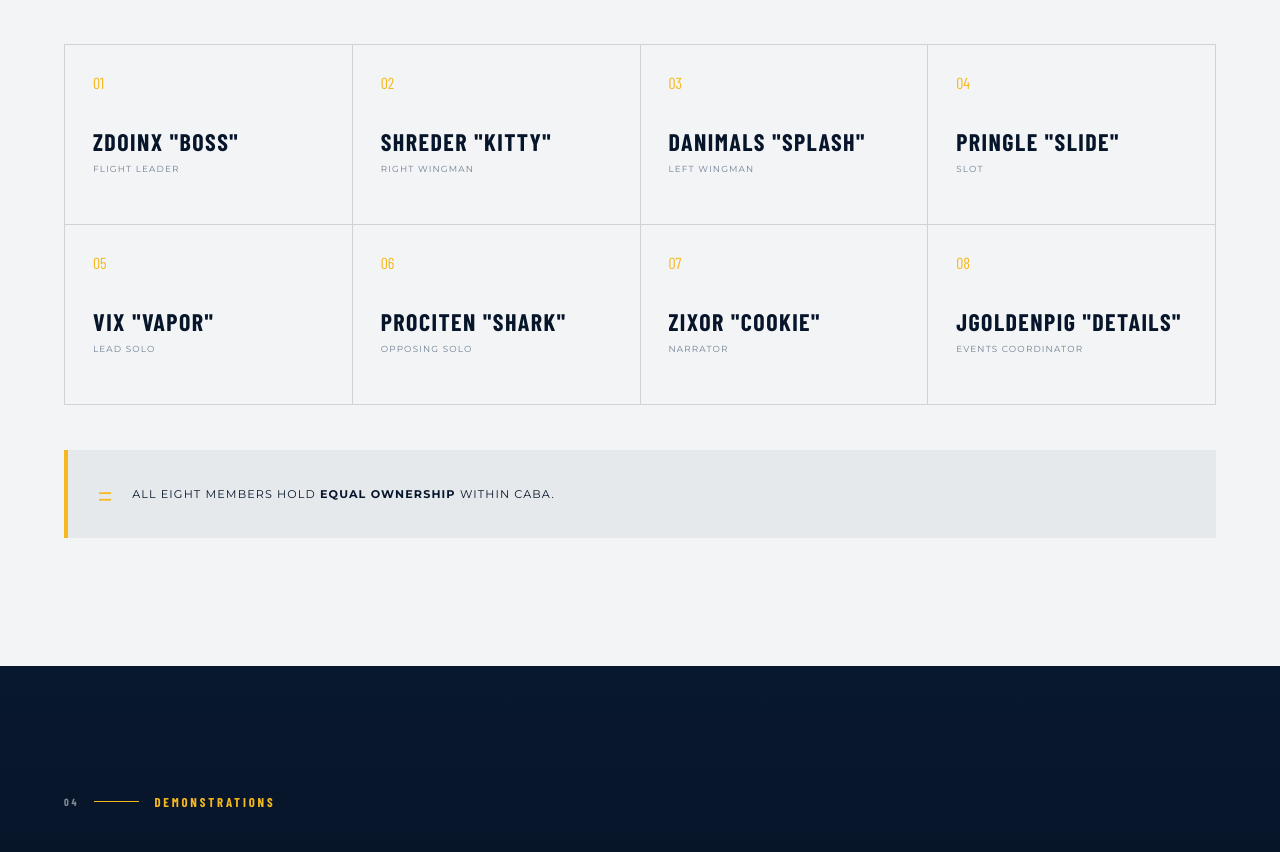
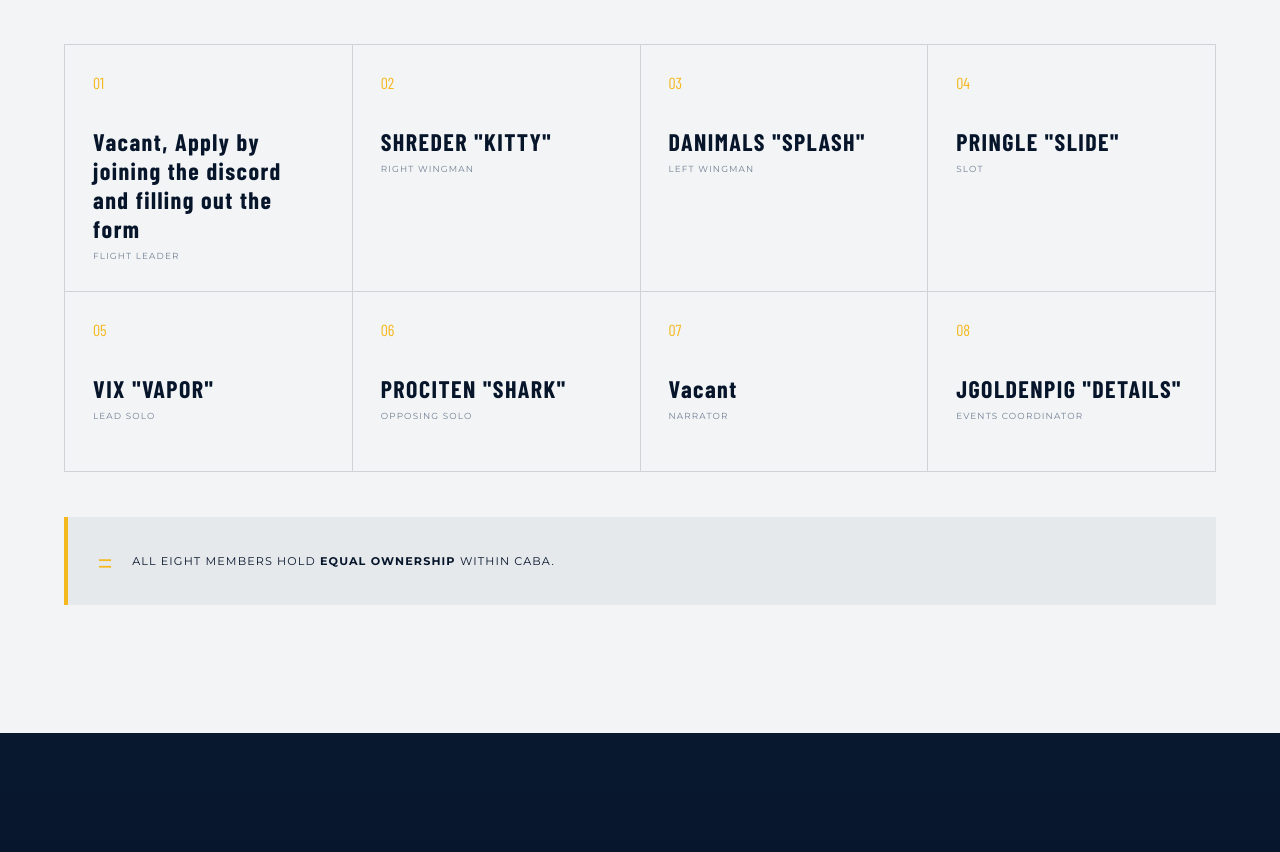
Before and after one commit to chaseeditz2/CABA-Website, a plain HTML site: page index.html in a window 1280 px wide. Shown: the part 3800-4652 px from the top of the page. Drawn offline with nearby package versions, Linux system fonts and the light colour scheme; a web font is replaced by a local one.

Commit message:
Update index.html
Fixing names on the 8.

```diff
--- a/index.html
+++ b/index.html
@@ -824,7 +824,8 @@
                         </div>
 
                         <h3>
-                            ZDOINX "BOSS"
+                            Vacant, Apply by joining the
+                            discord and filling out the form
                         </h3>
 
                         <p>
@@ -926,7 +927,7 @@
                         </div>
 
                         <h3>
-                            ZIXOR "COOKIE"
+                            Vacant
                         </h3>
 
                         <p>
```
